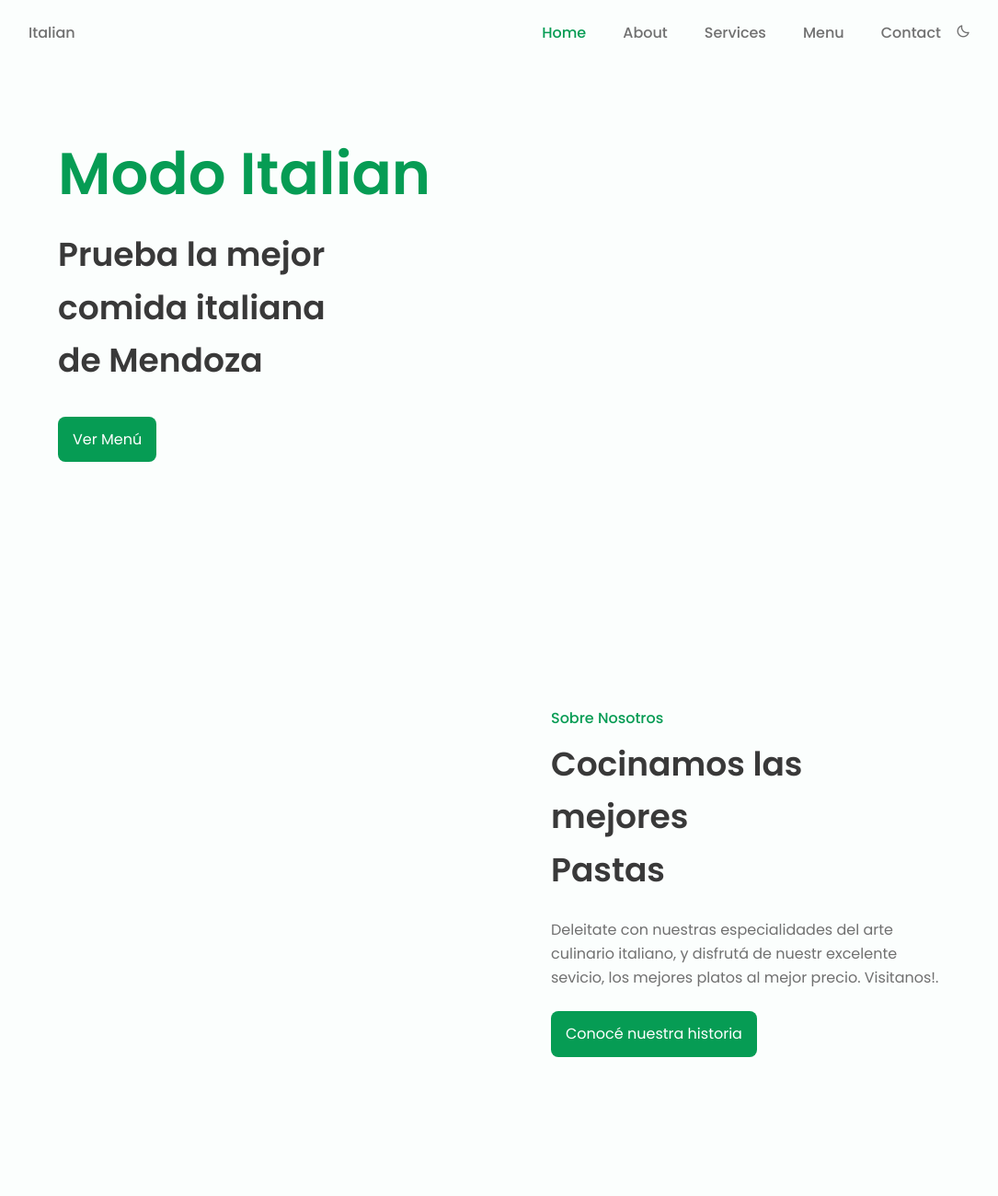
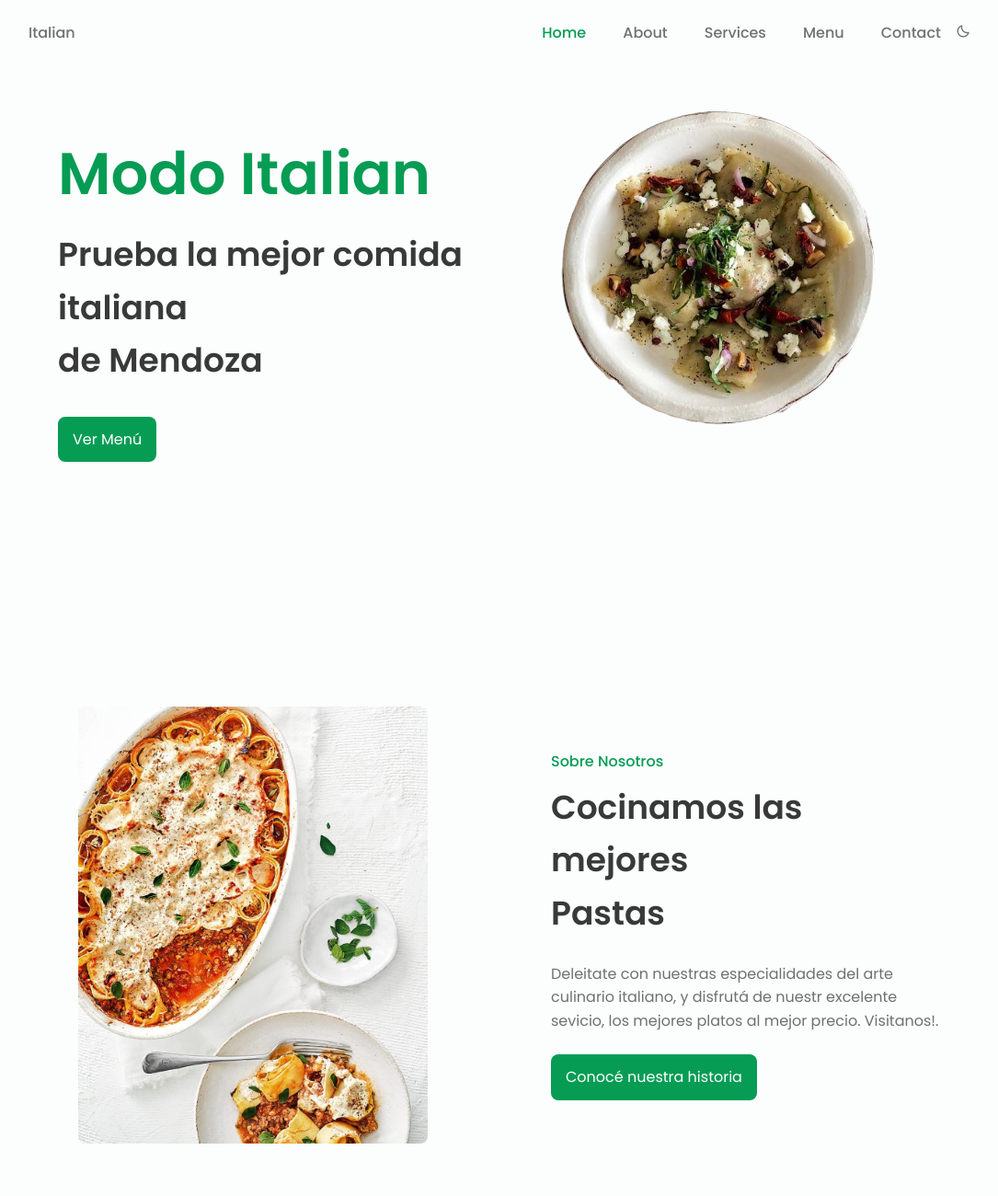
Before and after one commit to EnzoGTorres/ModoItalian, a plain HTML site: page index.html in a window 1280 px wide. Shown: the top 1300 px of the page at 92% size, without its empty margins (97-1182 px from the left). Drawn offline with nearby package versions, Linux system fonts and the light colour scheme; files that its build step writes are made by us from their sources; the site is published under a folder, as on GitHub Pages, so addresses that start at the root find nothing.

Commit message:
Update index.html

```diff
--- a/index.html
+++ b/index.html
@@ -51,7 +51,7 @@
                     <h2 class="home__subtitle">Prueba la mejor comida italiana <br>de Mendoza</h2>
                     <a href="#" class="button">Ver Menú</a>
                 </div>
-                <img src="/assets/img/home.png" alt="" class="home__img">
+                <img src="assets/img/home.png" alt="" class="home__img">
             </div>
 
         </section>
@@ -67,7 +67,7 @@
                         de nuestr excelente sevicio, los mejores platos al mejor precio. Visitanos!.</p>
                     <a href="#" class="button">Conocé nuestra historia</a>
                 </div>
-                <img src="/assets/img/about.jpg" alt="" class="about__img">
+                <img src="assets/img/about.jpg" alt="" class="about__img">
             </div>
 
         </section>
@@ -377,7 +377,7 @@
             <h2 class="section-title">Menú de la semana</h2>
             <div class="menu__container bd-grid">
                 <div class="menu__content">
-                    <img src="/assets/img/plate1.png" alt="plato especial" class="menu__img">
+                    <img src="assets/img/plate1.png" alt="plato especial" class="menu__img">
                     <h3 class="menu__name">Verduras asadas</h3>
                     <span class="menu__detail">Platos deliciosos</span>
                     <span class="menu__preci">$22.000</span>
```
